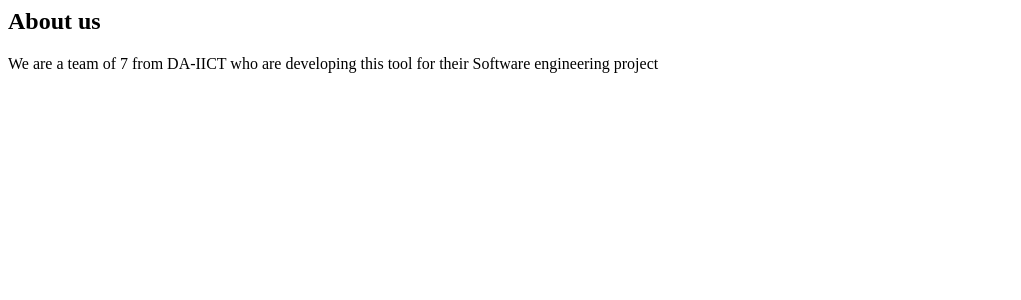
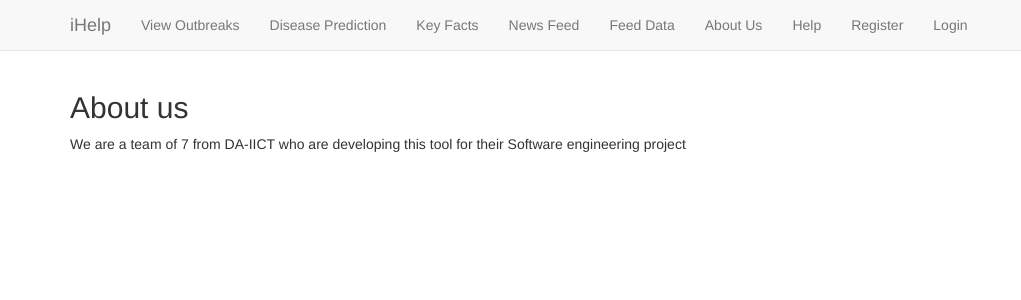
Before and after one commit to shloka-812/sen_1, a Django app: page /da/aboutus/ in a window 1280 px wide. Shown: the top 300 px of the page, without its empty margins (0-1021 px from the left). Run offline with Django 3.2, Linux system fonts and the light colour scheme; some libraries are stand-ins or nearby versions.

Commit message:
html files

```diff
--- a/demo/templates/da/aboutus.html
+++ b/demo/templates/da/aboutus.html
@@ -1,2 +1,6 @@
+{% extends "da/base.html" %}
+{% load staticfiles %}
+{% block body_block %}
 <h2>About us</h2>
 <p>We are a team of  7 from DA-IICT who are developing this tool for their Software engineering project</p>
+{% endblock %}
--- a/demo/templates/da/base.html
+++ b/demo/templates/da/base.html
@@ -5,6 +5,51 @@
     <title>Base</title>
     <!-- Latest compiled and minified CSS -->
     <link rel="stylesheet" href="https://maxcdn.bootstrapcdn.com/bootstrap/3.3.7/css/bootstrap.min.css" integrity="sha384-BVYiiSIFeK1dGmJRAkycuHAHRg32OmUcww7on3RYdg4Va+PmSTsz/K68vbdEjh4u" crossorigin="anonymous">
+    <style>
+
+      li {
+        float: left;
+      }
+
+      li a, .dropbtn {
+        display: inline-block;
+        color: white;
+        text-align: center;
+        padding: 14px 16px;
+        text-decoration: none;
+      }
+
+      li a:hover, .dropdown:hover .dropbtn {
+        background-color: red;
+      }
+
+      li.dropdown {
+        display: inline-block;
+      }
+
+      .dropdown-content {
+        display: none;
+        position: absolute;
+        background-color: #f9f9f9;
+        min-width: 160px;
+        box-shadow: 0px 8px 16px 0px rgba(0,0,0,0.2);
+        z-index: 1;
+      }
+
+      .dropdown-content a {
+        color: black;
+        padding: 12px 16px;
+        text-decoration: none;
+        display: block;
+        text-align: left;
+      }
+
+      .dropdown-content a:hover {background-color: #f1f1f1}
+
+      .dropdown:hover .dropdown-content {
+        display: block;
+      }
+    </style>
 </head>
   <body>
     <nav class="navbar navbar-default navbar-static-top">
@@ -19,9 +64,14 @@
           <li><a class="navbar-link" href="{% url 'da:feeddata' %}">Feed Data</a></li>
           <li><a class="navbar-link" href="{% url 'da:aboutus' %}">About Us</a></li>
           <li><a class="navbar-link" href="{% url 'da:help' %}">Help</a></li>
-          <li><a class="navbar-link" href="{% url 'da:register' %}">Register</a></li>
-          <li><a class="navbar-link" href="{% url 'da:register_h' %}">Hospital Registration</a></li>
-          <li><a class="navbar-link" href="{% url 'da:register_p' %}">Pharmacy Registration</a></li>
+          <li class="dropdown">
+            <a href="javascript:void(0)" class="dropbtn">Register</a>
+            <div class="dropdown-content">
+              <a href="{% url 'da:register' %}">General Registeration</a>
+              <a href="{% url 'da:register_h' %}">Hospital Registration</a>
+              <a href="{% url 'da:register_p' %}">Pharmacy Registration</a>
+            </div>
+          </li>
           {# Some logic on what to display for last item#}
           {% if user.is_authenticated %}
             <li><a href="{% url 'logout' %}">Logout</a></li>
--- a/demo/templates/da/feeddata.html
+++ b/demo/templates/da/feeddata.html
@@ -1,2 +1,6 @@
+{% extends "da/base.html" %}
+{% load staticfiles %}
+{% block body_block %}
 <h2>Feed Data</h2>
 <p>This feature enables hospitals to enter their patients database</p>
+{% endblock %}
--- a/demo/templates/da/help.html
+++ b/demo/templates/da/help.html
@@ -1 +1,5 @@
+{% extends "da/base.html" %}
+{% load staticfiles %}
+{% block body_block %}
 <h2>Help/FAQs</h2>
+{% endblock %}
--- a/demo/templates/da/keyfacts.html
+++ b/demo/templates/da/keyfacts.html
@@ -1,2 +1,6 @@
+{% extends "da/base.html" %}
+{% load staticfiles %}
+{% block body_block %}
 <h2>Disease Key Facts</h2>
 <p>Ravi is using nhp.com to extract disease details</p>
+{% endblock %}
--- a/demo/templates/da/newsfeed.html
+++ b/demo/templates/da/newsfeed.html
@@ -1,2 +1,6 @@
+{% extends "da/base.html" %}
+{% load staticfiles %}
+{% block body_block %}
 <h2>Daily disease News</h2>
 <p>Kirtana is using Google News api to dispay the latest news</p>
+{% endblock %}
--- a/demo/templates/da/outbreaks.html
+++ b/demo/templates/da/outbreaks.html
@@ -1,2 +1,6 @@
+{% extends "da/base.html" %}
+{% load staticfiles %}
+{% block body_block %}
 <h2>Recent Outbreaks</h2>
 <p>PAnkti is using a maps api to display outbreaks on the map</p>
+{% endblock %}
--- a/demo/templates/da/prediction.html
+++ b/demo/templates/da/prediction.html
@@ -1,2 +1,6 @@
+{% extends "da/base.html" %}
+{% load staticfiles %}
+{% block body_block %}
 <h2>Disease Prediction</h2>
 <p>Kavit is developing an algorithm to predict disease based on symptoms entered</p>
+{% endblock %}
```
Also changed, not shown: demo/static/style.css (added).
